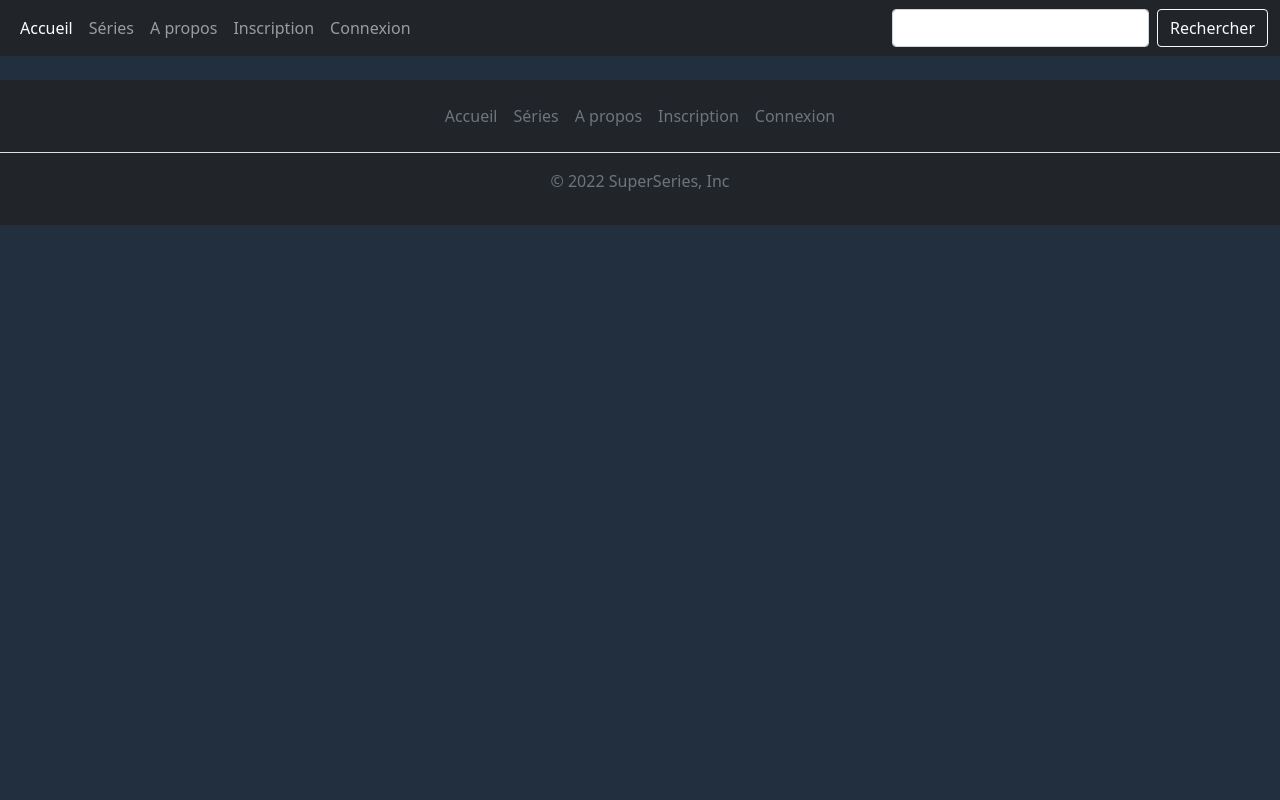
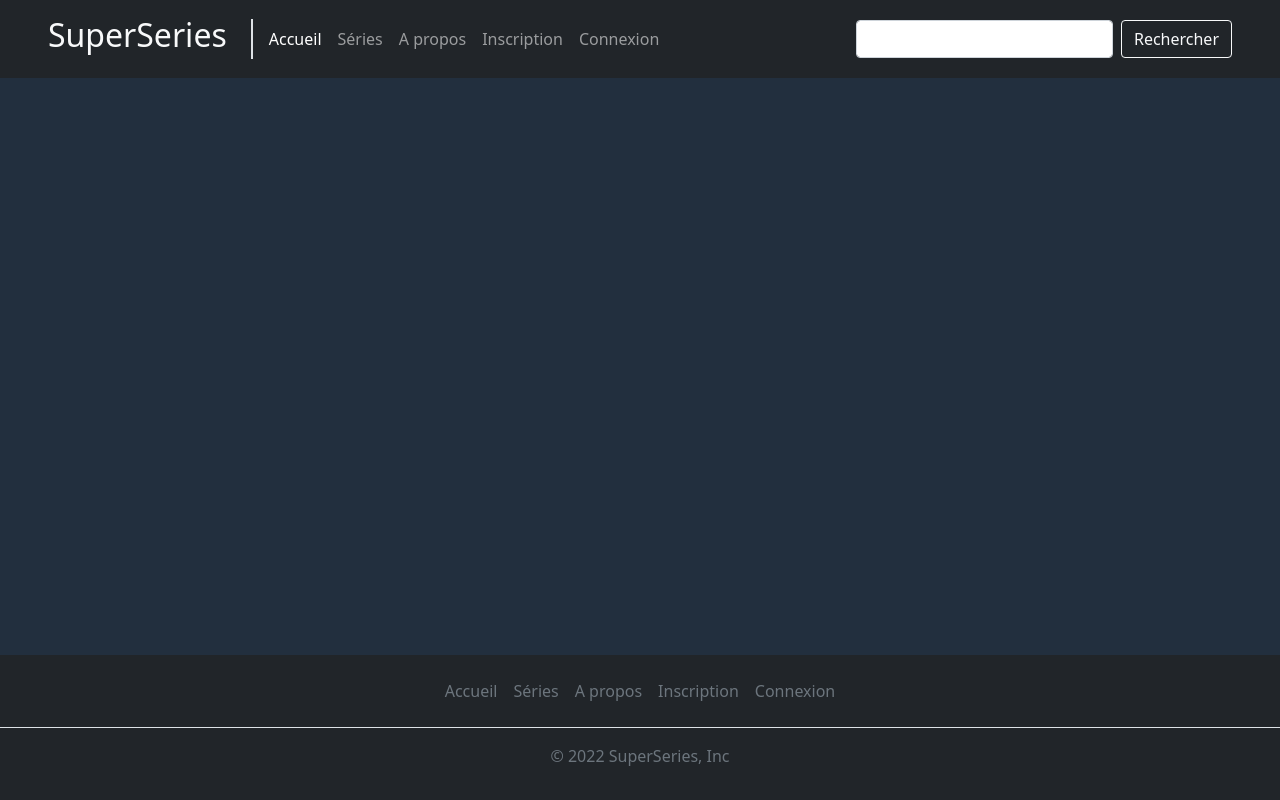
Before and after one commit to Talzex/Projet-Web-Serveur, a Symfony app: template templates/country/new.html.twig in a window 1280 px wide. Run offline with Twig, Linux system fonts and the light colour scheme; the template is opened without the code that fills it, so the values that code supplies are empty; some libraries are stand-ins or nearby versions.

Commit message:
footer en bas de page

```diff
--- a/templates/base.html.twig
+++ b/templates/base.html.twig
@@ -24,15 +24,16 @@
 		<script src="https://cdn.jsdelivr.net/npm/bootstrap@5.1.3/dist/js/bootstrap.bundle.min.js" integrity="sha384-ka7Sk0Gln4gmtz2MlQnikT1wXgYsOg+OMhuP+IlRH9sENBO0LRn5q+8nbTov4+1p" crossorigin="anonymous"></script>
 		{% endblock %}
 	</head>
-	<body class="background-body">
+	<body class="background-body min-vh-100 d-flex flex-column">
 		{% block navbar %}
-		<nav class="navbar navbar-expand-lg navbar-dark bg-dark">
-			<div class="container-fluid">
+		<nav class="navbar navbar-expand-lg navbar-dark bg-dark mb-3">
+			<div class="container-fluid px-5 py-2">
 				<button class="navbar-toggler" type="button" data-bs-toggle="collapse" data-bs-target="#navbarNavDropdown" aria-controls="navbarNavDropdown" aria-expanded="false" aria-label="Toggle navigation">
 					<span class="navbar-toggler-icon"></span>
 				</button>
-				<div class="collapse navbar-collapse justify-content-between" id="navbarNavDropdown">
-					<ul class="navbar-nav">
+				<div class="collapse navbar-collapse" id="navbarNavDropdown">
+					<h2 class="text-light">SuperSeries</h2>
+					<ul class="navbar-nav ms-4 ps-2 border-2 border-start">
 						<li class="nav-item">
 							<a class="nav-link active" aria-current="page" href="{{ path('default') }}">Accueil</a>
 						</li>
@@ -60,7 +61,7 @@
 
 					</ul>
 					<!-- Formulaire de recherche -->
-					<form method="GET" action="{{ path('series_index') }}" class="d-flex">
+					<form method="GET" action="{{ path('series_index') }}" class="d-flex ms-auto">
 						<input type="text" class="form-control me-2" name="query">
 						<input type="submit" class="btn btn-outline-light" value="Rechercher">
 					</form>
@@ -69,8 +70,8 @@
 		</nav>
 		{% endblock %}
 		{% block main %}{% endblock %}
-		<footer class="py-3 mt-4 bg-dark">
-			<ul class="nav justify-content-center border-bottom pb-3 mb-3 navbar-dark ">
+		<footer class="py-3 mt-auto bottom-0 bg-dark w-100">
+			<ul class="nav justify-content-center border-bottom pb-3 mb-3 navbar-dark">
 				<li class="nav-item">
 					<a class="nav-link active px-2 text-muted" aria-current="page" href="{{ path('default') }}">Accueil</a>
 				</li>
```
